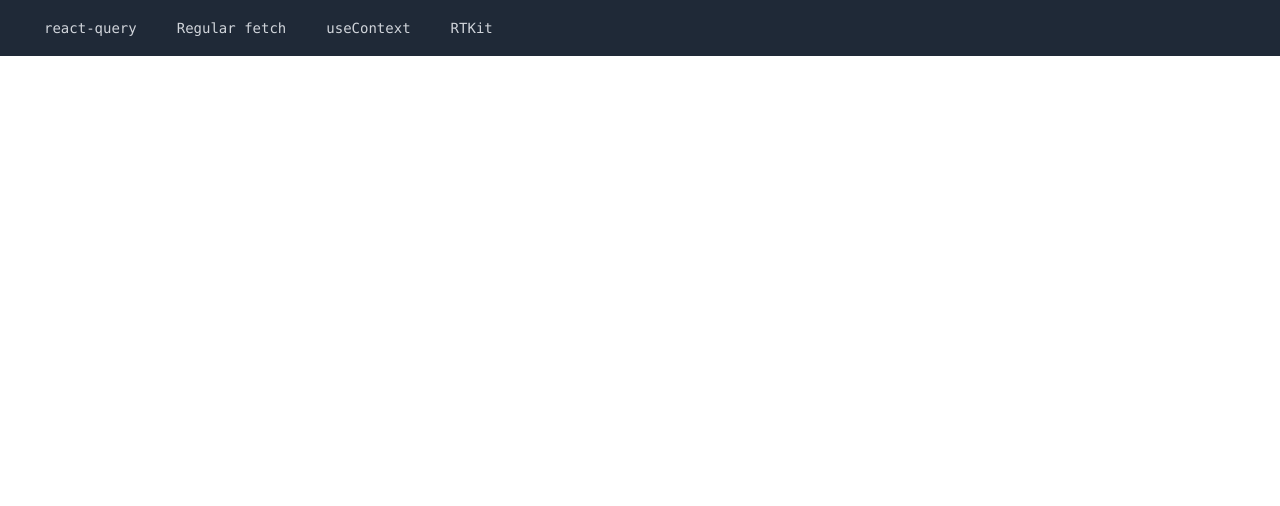
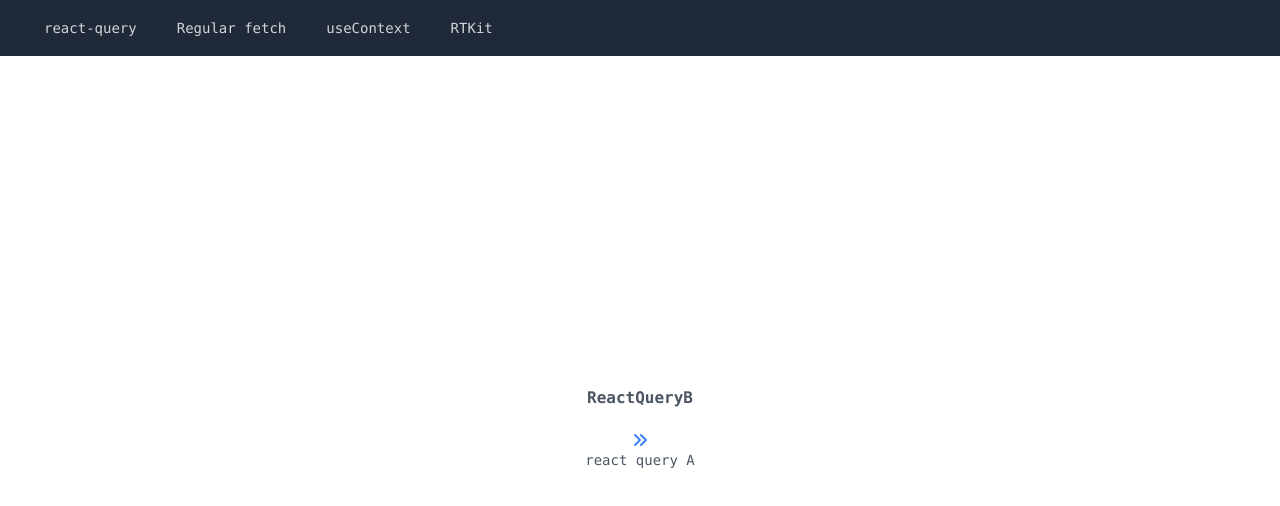
Before and after one commit to youliangdao/react-query-lesson, a React (Create React App) app: page /query-b in a window 1280 px wide. Shown: the top 506 px of the page. Built offline with nearby package versions, Linux system fonts and the light colour scheme.

Commit message:
✨feat: ReactQueryを用いてデータフェッチを行う

```diff
--- a/src/App.tsx
+++ b/src/App.tsx
@@ -1,23 +1,42 @@
+import { QueryClient, QueryClientProvider } from '@tanstack/react-query'
 import React, { FC } from 'react'
 import { BrowserRouter, Route, Routes } from 'react-router-dom'
+import { ReactQueryDevtools } from '@tanstack/react-query-devtools'
+
 import './App.css'
 import ClassicalFetchA from './components/ClassicalFetchA'
 import ClassicalFetchB from './components/ClassicalFetchB'
 import Layout from './components/Layout'
+import ReactQueryA from './components/ReactQueryA'
+import ReactQueryB from './components/ReactQueryB'
 import StateProvider from './context/StateProvider'
+
+const queryClient = new QueryClient({
+  defaultOptions: {
+    queries: {
+      retry: false,
+      refetchOnWindowFocus: false,
+    },
+  },
+})
 
 const App: FC = () => {
   return (
+    <QueryClientProvider client={queryClient}>
       <BrowserRouter>
         <StateProvider>
           <Layout>
             <Routes>
+              <Route path="/" element={<ReactQueryA />} />
+              <Route path="/query-b" element={<ReactQueryB />} />
               <Route path="/fetch-a" element={<ClassicalFetchA />} />
               <Route path="/fetch-b" element={<ClassicalFetchB />} />
             </Routes>
           </Layout>
         </StateProvider>
       </BrowserRouter>
+      <ReactQueryDevtools initialIsOpen={false} />
+    </QueryClientProvider>
   )
 }
 
--- /dev/null
+++ b/src/components/ReactQueryA.tsx
@@ -0,0 +1,28 @@
+import { ChevronDoubleRightIcon } from '@heroicons/react/solid'
+import React, { FC } from 'react'
+import { useNavigate } from 'react-router-dom'
+import { useQueryTasks } from '../hooks/useQueryTasks'
+
+const ReactQueryA: FC = () => {
+  const navigate = useNavigate()
+  const { status, data } = useQueryTasks()
+  console.log('rendered ReactQueryA')
+
+  if (status === 'loading') return <div>{'Loading...'}</div>
+  if (status === 'error') return <div>{'Error'}</div>
+  return (
+    <div className="flex justify-center items-center flex-col">
+      <p className="text-center font-bold mb-3">ReactQueryA</p>
+      {data.map((task) => (
+        <p key={task.id}>{task.title}</p>
+      ))}
+      <ChevronDoubleRightIcon
+        onClick={() => navigate('/query-b')}
+        className="h-5 w-5 mt-2 text-blue-500 cursor-pointer"
+      />
+      <p className="text-sm">react query B</p>
+    </div>
+  )
+}
+
+export default ReactQueryA
--- /dev/null
+++ b/src/components/ReactQueryB.tsx
@@ -0,0 +1,28 @@
+import { ChevronDoubleRightIcon } from '@heroicons/react/solid'
+import { useQueryClient } from '@tanstack/react-query'
+import React, { FC } from 'react'
+import { useNavigate } from 'react-router-dom'
+import { Task } from '../types/types'
+
+const ReactQueryB: FC = () => {
+  const navigate = useNavigate()
+  const queryClient = useQueryClient()
+  const data = queryClient.getQueryData<Task[]>(['tasks'])
+  console.log('rendered ReactQueryB')
+
+  return (
+    <div className="flex justify-center items-center flex-col">
+      <p className="text-center font-bold mb-3">ReactQueryB</p>
+      {data?.map((task) => (
+        <p key={task.id}>{task.title}</p>
+      ))}
+      <ChevronDoubleRightIcon
+        onClick={() => navigate('/')}
+        className="h-5 w-5 mt-2 text-blue-500 cursor-pointer"
+      />
+      <p className="text-sm">react query A</p>
+    </div>
+  )
+}
+
+export default ReactQueryB
--- /dev/null
+++ b/src/hooks/useQueryTasks.ts
@@ -0,0 +1,17 @@
+import { useQuery } from '@tanstack/react-query'
+import axios from 'axios'
+import { Task } from '../types/types'
+import { TASKS_ENDPOINT } from '../urls'
+const fetchTasks = async () => {
+  const result = await axios.get<Task[]>(TASKS_ENDPOINT)
+  return result.data
+}
+
+export const useQueryTasks = () => {
+  return useQuery<Task[], Error>({
+    queryKey: ['tasks'],
+    queryFn: fetchTasks,
+    cacheTime: 10000,
+    staleTime: 0,
+  })
+}
```
Lines whose indentation alone changed are shown as unchanged.
